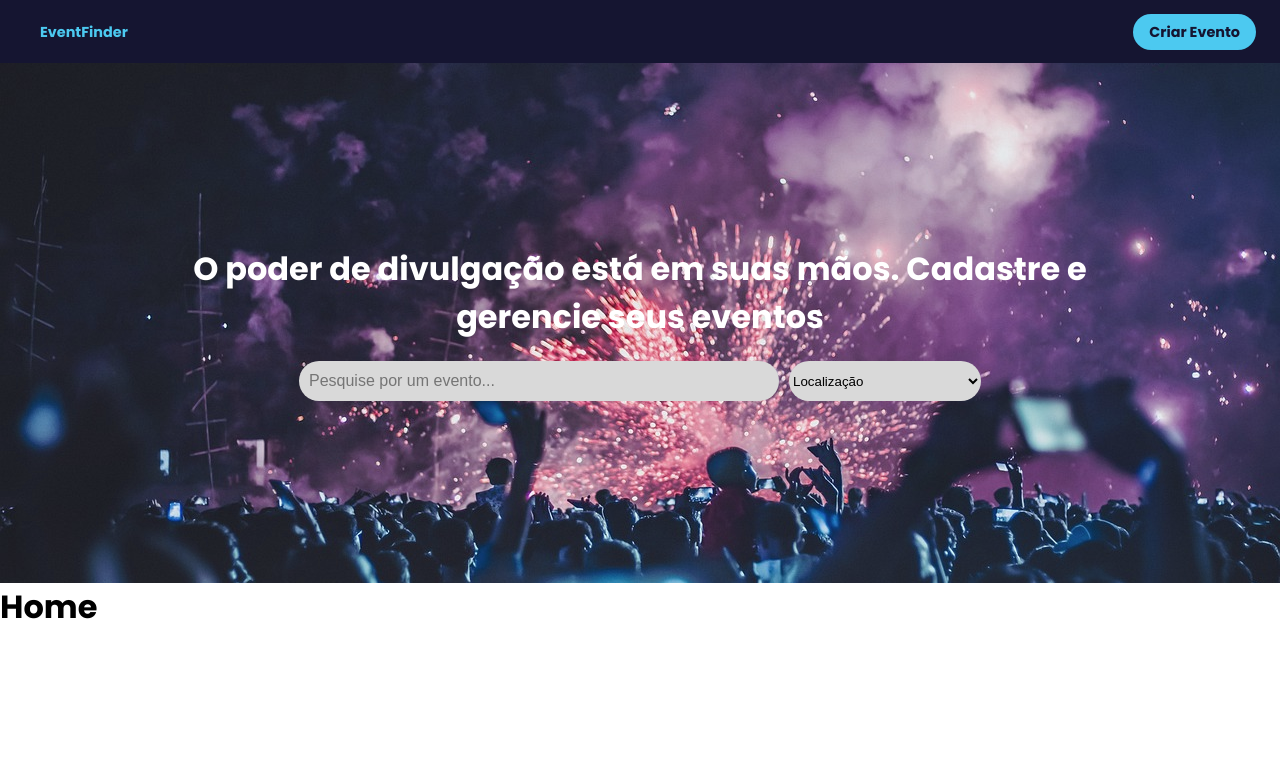
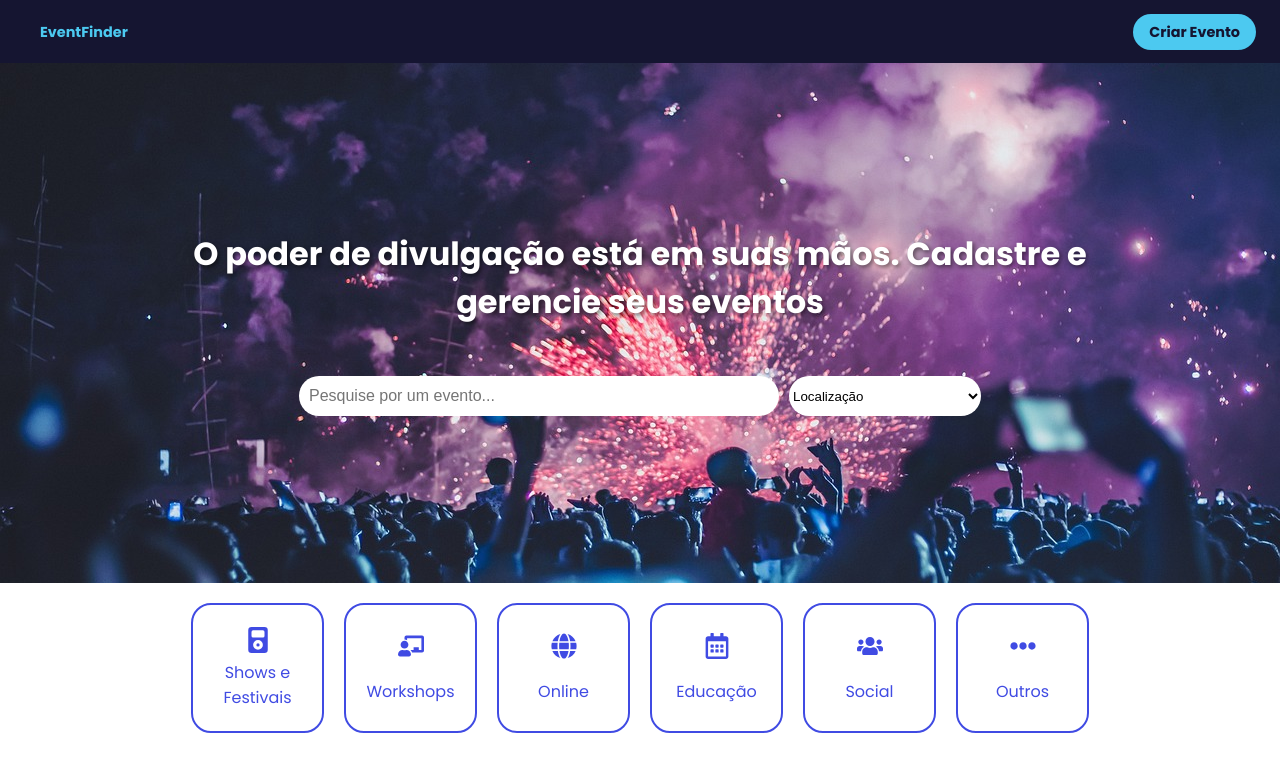
Before and after one commit to vitoriaalbuqrq/EventFinder, a React (Vite) app in the folder frontend/: page / in a window 1280 px wide. Shown: the top 772 px of the page. Built offline with nearby package versions, Linux system fonts and the light colour scheme.

Commit message:
Frontend - Lista de Categorias na Home

```diff
--- a/frontend/src/App.jsx
+++ b/frontend/src/App.jsx
@@ -4,7 +4,6 @@ import Navbar from './components/Navbar/Navbar'
 import { GlobalStyle } from './GlobalStyle'
 import { Wrapper } from './Wrapper'
 import { Outlet } from 'react-router-dom'
-import Header from './components/Header'
 
 function App() {
 
@@ -13,7 +12,6 @@ function App() {
       <GlobalStyle />
       <Wrapper>
         <Navbar />
-        <Header />
         <Outlet />
       </Wrapper>
     </ThemeProvider>
--- a/frontend/src/Wrapper.jsx
+++ b/frontend/src/Wrapper.jsx
@@ -2,6 +2,7 @@ import styled from "styled-components";
 
 export const Wrapper = styled.div`
     background-color: #fff;
-    height: 100vh;
+    height: 100%;
     width: 100vw;
+    padding-bottom: 40px;
 `
--- /dev/null
+++ b/frontend/src/components/CardEvent.jsx
@@ -0,0 +1,8 @@
+
+const CardEvent = () => {
+  return (
+    <div>CardEvent</div>
+  )
+}
+
+export default CardEvent
--- /dev/null
+++ b/frontend/src/components/Categories.jsx
@@ -0,0 +1,53 @@
+import { Container, CardCategory, Icon, Text} from './Categories.style';
+import { FaChalkboardTeacher, FaGlobe, FaRegCalendarAlt, FaUsers, FaEllipsisH } from "react-icons/fa";
+import { BsFillMusicPlayerFill } from "react-icons/bs";
+
+const Categories = () => {
+  const categoryData = [
+    { text: "Shows e Festivais", icon: BsFillMusicPlayerFill },
+    { text: "Workshops", icon: FaChalkboardTeacher },
+    { text: "Online", icon: FaGlobe },
+    { text: "Educação", icon: FaRegCalendarAlt },
+    { text: "Social", icon: FaUsers },
+    { text: "Outros", icon: FaEllipsisH }
+  ];
+
+  return (
+    <Container>
+      {categoryData.map((category, index) => (
+        <CardCategory key={index}>
+          {category.icon && <Icon as={category.icon} />} {/* Renderizar o ícone se existir */}
+          <Text>{category.text}</Text>
+        </CardCategory>
+      ))}
+    </Container>
+
+    // <Container>
+    //     <CardCategory>
+    //         <Icon/>
+    //         <Text>Shows e<br/>Festivais</Text>
+    //     </CardCategory>
+    //     <CardCategory>
+    //         <Icon/>
+    //         <Text>Workshops</Text>
+    //     </CardCategory>
+    //     <CardCategory>
+    //         <Icon/>
+    //         <Text>Online</Text>
+    //     </CardCategory>
+    //     <CardCategory>
+    //         <Icon/>
+    //         <Text>Educação</Text>
+    //     </CardCategory>
+    //     <CardCategory>
+    //         <Icon/>
+    //         <Text>Social</Text>
+    //     </CardCategory>
+    //     <CardCategory>
+    //         <Text>Outros</Text>
+    //     </CardCategory>
+    // </Container>
+  )
+}
+
+export default Categories
--- /dev/null
+++ b/frontend/src/components/Categories.style.jsx
@@ -0,0 +1,44 @@
+import styled from 'styled-components';
+import theme from '../theme';
+// import { BsFillMusicPlayerFill } from "react-icons/bs";
+
+
+export const Container = styled.div`
+    display: flex;
+    justify-content: center;
+    align-items: center;
+    margin-block: 20px;
+    gap: 20px;
+
+`;
+
+export const CardCategory = styled.div`
+    border: 2px solid ${theme.colors.main_color};
+    border-radius: 20px;
+    padding: 20px;
+    display: flex;
+    flex-direction: column;
+    justify-content: space-around;
+    align-items: center;
+    height: 130px;
+    width: 133px;
+    color: ${theme.colors.main_color};
+    transition: all 0.3s ease;
+    cursor: pointer;
+
+    &:hover {
+      opacity: 0.9;
+      transform: scale(1.03);
+    }
+
+`;
+
+export const Icon = styled.div`
+  font-size: 26px;
+  margin-bottom: 5px;
+`;
+
+export const Text = styled.p`
+  font-size: 16px;
+  text-align: center;
+`;
--- a/frontend/src/components/Header.jsx
+++ b/frontend/src/components/Header.jsx
@@ -5,6 +5,7 @@ const Header = () => {
   return (
     <HeaderWrapper>
       <BannerImage src={bannerEvent} alt="banner"/>
+
       <HeaderContainer>
         <SloganHeader>
           O poder de divulgação está em suas mãos.
@@ -12,7 +13,7 @@ const Header = () => {
         </SloganHeader>
 
         <SearchContainer>
-          <CustomInput type="text" placeholder="Pesquise por um evento..." />
+          <CustomInput type="text" placeholder="Pesquise por um evento..."/>
           <CustomSelect>
             <option value="Localização">Localização</option>
           </CustomSelect>
--- a/frontend/src/components/Header.style.jsx
+++ b/frontend/src/components/Header.style.jsx
@@ -11,7 +11,9 @@ export const BannerImage = styled.img`
     object-fit: cover;
     width: 100%;
     height: 100%;
-    filter: grayscale(20%);
+    position: relative;
+    /* filter: opacity(98%); */
+    /* filter: grayscale(20%); */
 `;
 
 export const HeaderContainer = styled.div`
@@ -28,18 +30,20 @@ export const SloganHeader = styled.h1`
     font-weight: bold;
     margin: 0 auto;
     color: #fff;
+    text-shadow: 2px 2px 4px rgba(0, 0, 0, 0.5);
+
 `;
 
 export const SearchContainer = styled.div`
     display: flex;
     justify-content: center;
     align-items: center;
-    margin-top: 20px;
+    margin-top: 50px;
     gap: 10px;
 `;
 
 const inputSearch = `
-    background-color: ${theme.colors.ligth_gray};
+    background-color:#fff;
     height: 40px;
     border-radius: 20px;
     border: none;
--- a/frontend/src/components/Navbar/LinkButton.jsx
+++ b/frontend/src/components/Navbar/LinkButton.jsx
@@ -10,7 +10,7 @@ const StyledLinkButton = styled(Link)`
   background-color: ${props => props.bgColor};
   padding: 8px 16px;
   border-radius: 20px;
-  transition: background-color 0.3s ease;
+  transition: all 0.3s ease;
 
   &:hover {
     opacity: 0.9;
--- a/frontend/src/routes/Home.jsx
+++ b/frontend/src/routes/Home.jsx
@@ -1,9 +1,14 @@
 import React from 'react'
+import Header from '../components/Header'
+import Categories from '../components/Categories'
+import CardEvent from '../components/CardEvent'
 
 const Home = () => {
+
   return (
     <div>
-      <h1>Home</h1>
+      <Header/>
+      <Categories/>
     </div>
   )
 }
```
